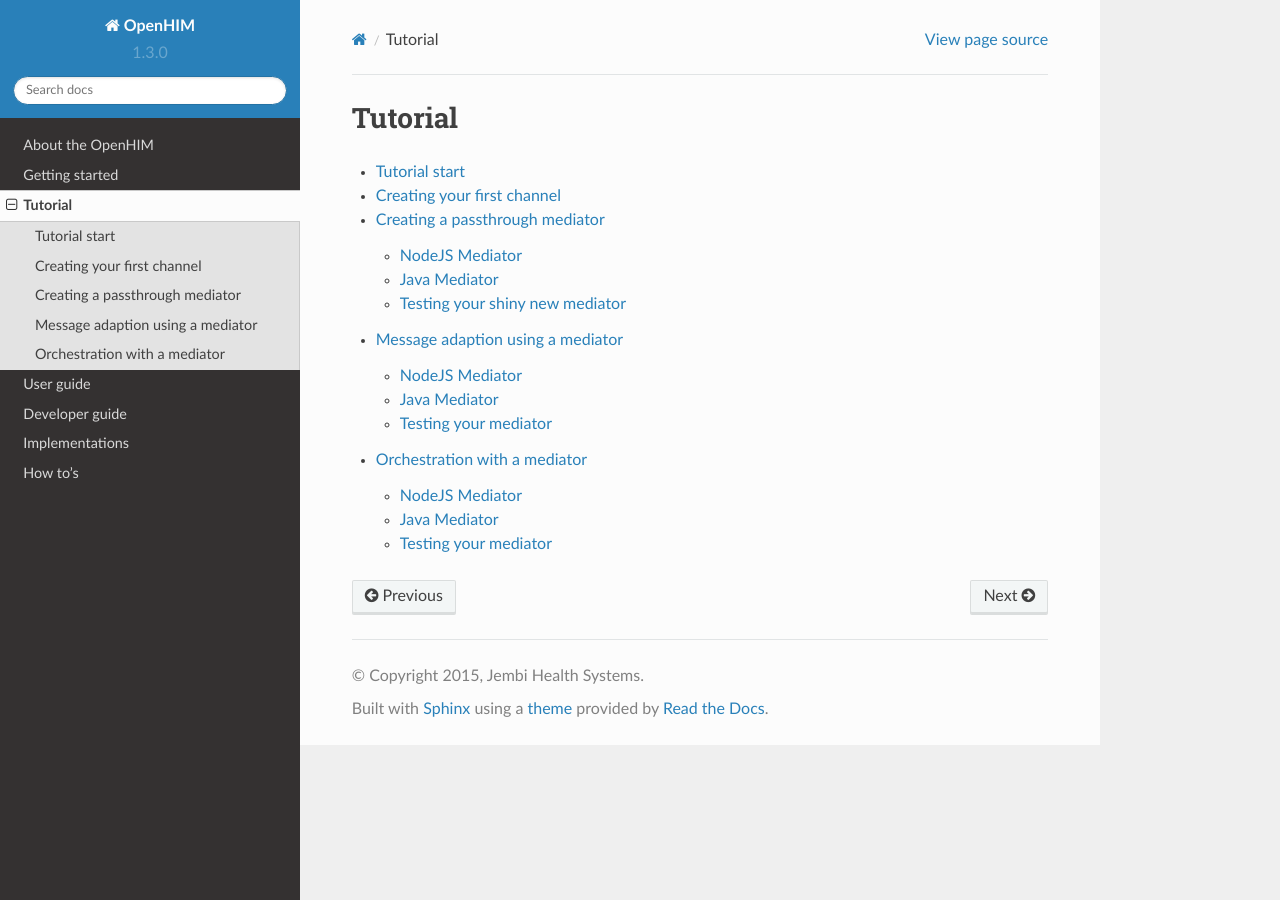
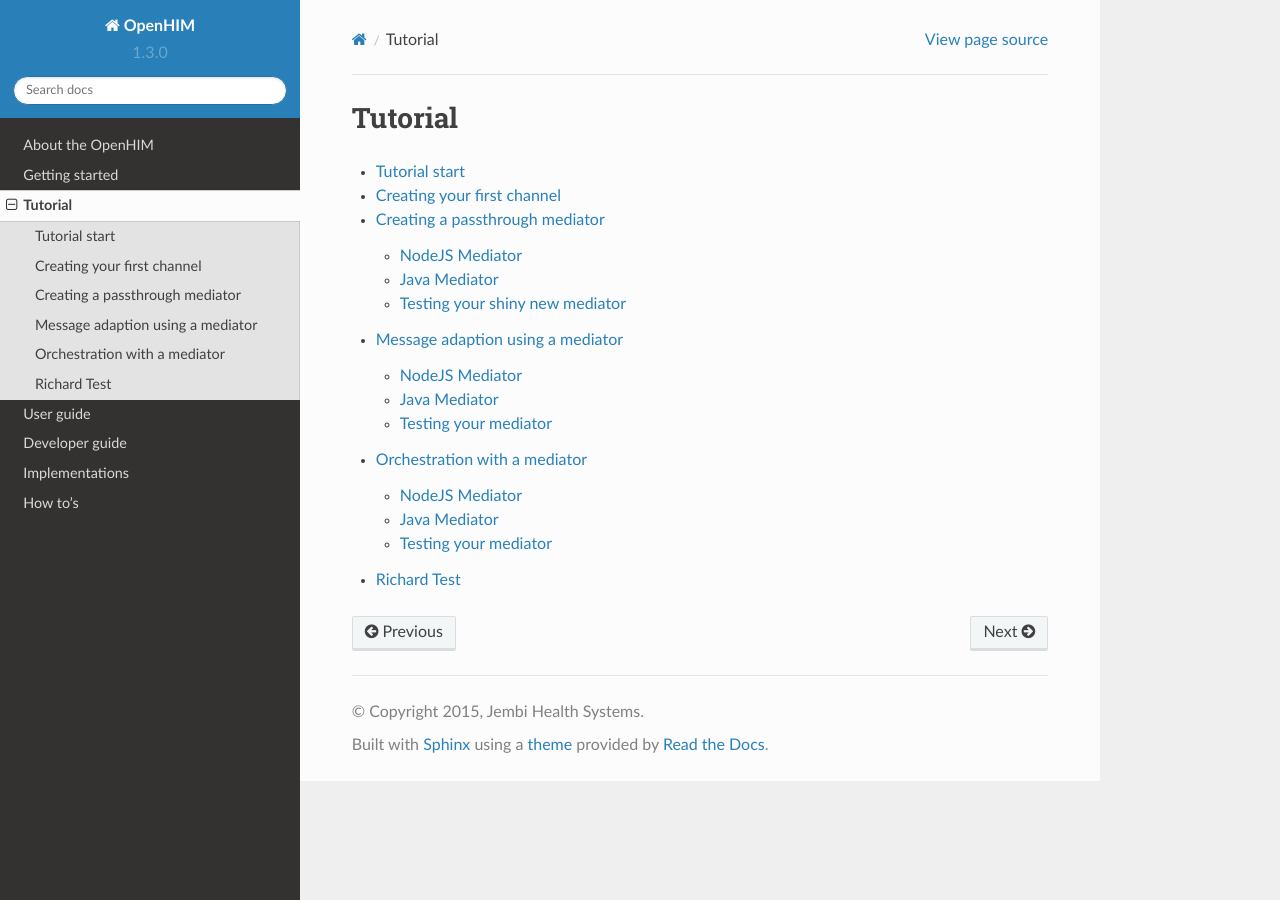
Before and after one commit to jembi/openhim-core-js, a Sphinx documentation site: the page built from docs/tutorial/index.rst, in a window 1280 px wide. Built offline with Sphinx 7.4.7 and the Read the Docs theme 2.0.0, drawn with Linux system fonts in a browser that asks for light colours.

Commit message:
Update index.rst

```diff
--- a/docs/tutorial/index.rst
+++ b/docs/tutorial/index.rst
@@ -9,3 +9,4 @@
    3-creating-a-passthrough-mediator
    4-message-adaption-using-a-mediator
    5-orchestration-with-a-mediator
+   6-test-only
```
